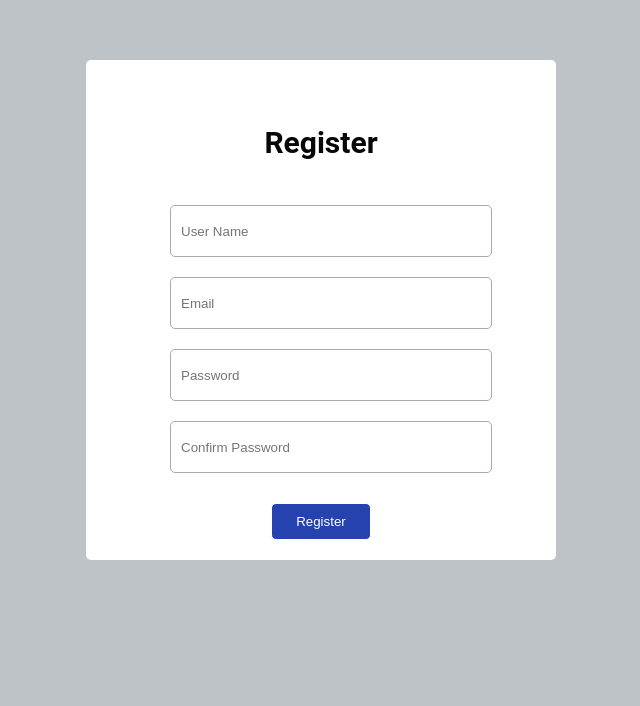
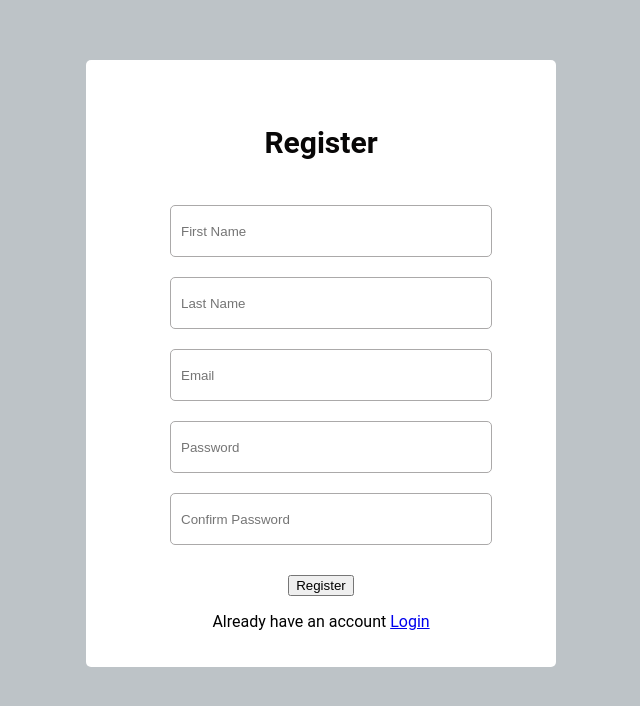
Before and after one commit to malakshaer/social-media-python, a React (Create React App) app in the folder frontend/: page / in a window 1280 px wide. Shown: the top 706 px of the page, without its empty margins (319-959 px from the left). Built offline with nearby package versions, Linux system fonts and the light colour scheme; no server answers.

Commit message:
frontend: add first, last name field

```diff
--- a/frontend/src/pages/Register/Register.jsx
+++ b/frontend/src/pages/Register/Register.jsx
@@ -4,7 +4,8 @@ import "./register.css";
 import request from "../../config";
 
 const Register = () => {
-  const [userName, setUserName] = useState("");
+  const [firstName, setFirstName] = useState("");
+  const [lastName, setLastName] = useState("");
   const [email, setEmail] = useState("");
   const [password, setPassword] = useState("");
   const [confirmPassword, setConfirmPassword] = useState("");
@@ -12,7 +13,8 @@ const Register = () => {
 
   const handleSubmit = async (e) => {
     const data = {
-      userName,
+      firstName,
+      lastName,
       email,
       password,
       confirmPassword,
@@ -26,7 +28,7 @@ const Register = () => {
         console.log(response);
         localStorage.setItem("token", data.token);
         localStorage.setItem("user", JSON.stringify(response.user));
-        navigate("/shop");
+        navigate("/home");
       })
       .catch((error) => {
         console.log(error);
@@ -41,10 +43,20 @@ const Register = () => {
           <input
             className="form__input"
             type="text"
-            value={userName}
-            onChange={(e) => setUserName(e.target.value)}
-            id="username"
-            placeholder="User Name"
+            value={firstName}
+            onChange={(e) => setFirstName(e.target.value)}
+            id="firstName"
+            placeholder="First Name"
+          />
+        </div>
+        <div className="input">
+          <input
+            className="form__input"
+            type="text"
+            value={lastName}
+            onChange={(e) => setLastName(e.target.value)}
+            id="lastName"
+            placeholder="Last Name"
           />
         </div>
         <div className="input">
@@ -79,9 +91,14 @@ const Register = () => {
         </div>
       </div>
       <div className="footer">
-        <button onClick={() => handleSubmit()} type="submit" className="btn">
+        <button onClick={() => handleSubmit()} type="submit">
           Register
         </button>
+        <div>
+          <p>
+            Already have an account <a href="/login">Login</a>{" "}
+          </p>
+        </div>
       </div>
     </div>
   );
```
